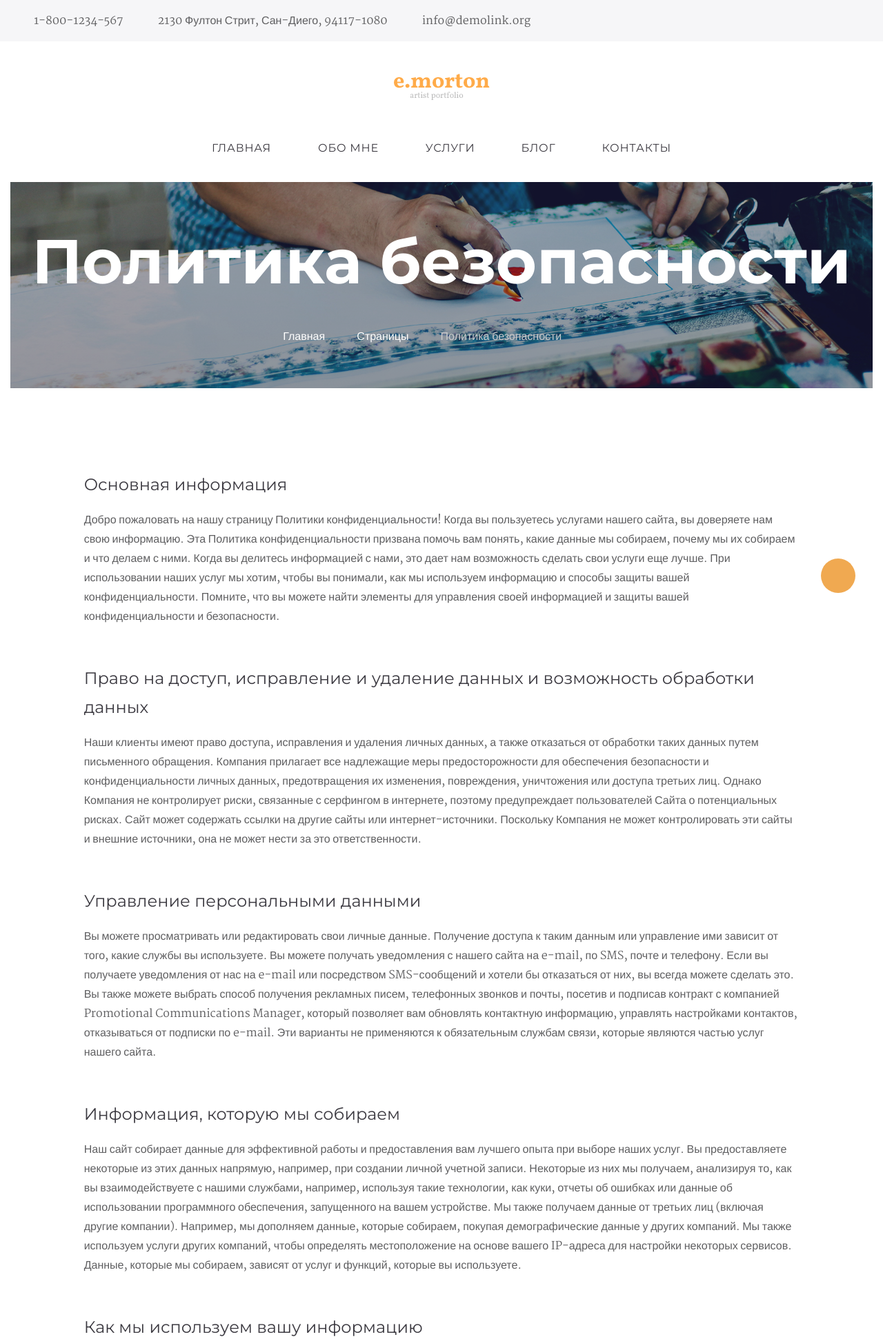
After one commit to rybkinn/picture-shop-django, a Django app: page /terms-of-use/ in a window 1280 px wide. The commit adds this page. Shown: the top 1942 px of the page at 69% size. Run offline with Django 4.2, Linux system fonts and the light colour scheme; some libraries are stand-ins or nearby versions; some web fonts are replaced.

Commit message:
added terms-of-use site page

```diff
--- /dev/null
+++ b/picture_shop/portfolio/templates/portfolio/terms-of-use.html
@@ -0,0 +1,100 @@
+{% extends 'base.html' %}
+
+{% block title %}Политика безопасности{% endblock %}
+
+{% block content %}
+<section class="section"
+    data-preset="{&quot;title&quot;:&quot;Breadcrumbs Classic&quot;,&quot;category&quot;:&quot;breadcrumbs&quot;,&quot;id&quot;:&quot;breadcrumbs-classic&quot;}">
+    <div class="shell-wide">
+        <div class="bg-dark-overlay section-bredcrumbs custom-bg-image novi-background bg-image-breadcrumbs-1">
+            <div class="breadcrumb-wrapper">
+                <h1 class="title">Политика безопасности</h1>
+                <ol class="breadcrumbs-custom">
+                    <li><a href="./">Главная</a></li>
+                    <li><a href="#">Страницы</a></li>
+                    <li>Политика безопасности&nbsp; &nbsp; &nbsp; &nbsp; &nbsp; &nbsp; &nbsp; &nbsp;</li>
+                </ol>
+            </div>
+        </div>
+    </div>
+</section>
+<!-- Privacy Policy-->
+<section class="section section-lg bg-white novi-background bg-cover"
+    data-preset="{&quot;title&quot;:&quot;Terms Of Use&quot;,&quot;category&quot;:&quot;secondary&quot;,&quot;id&quot;:&quot;terms-of-use&quot;}">
+    <div class="shell-wide">
+        <div class="range range-center range-fix">
+            <div class="cell-sm-12 cell-lg-10 cell-xl-6">
+                <!-- Terms-list-->
+                <dl class="list-terms list-terms-1">
+                    <dt class="heading-4">Основная информация</dt>
+                    <dd> Добро пожаловать на нашу страницу Политики конфиденциальности! Когда вы пользуетесь
+                        услугами нашего сайта, вы доверяете нам свою информацию. Эта Политика конфиденциальности
+                        призвана помочь вам понять, какие данные мы собираем, почему мы их собираем и что делаем
+                        с ними. Когда вы делитесь информацией с нами, это дает нам возможность сделать свои
+                        услуги еще лучше. При использовании наших услуг мы хотим, чтобы вы понимали, как мы
+                        используем информацию и способы защиты вашей конфиденциальности. Помните, что вы можете
+                        найти элементы для управления своей информацией и защиты вашей конфиденциальности и
+                        безопасности. </dd>
+                    <dt class="heading-4">Право на доступ, исправление и удаление данных и возможность обработки
+                        данных</dt>
+                    <dd> Наши клиенты имеют право доступа, исправления и удаления личных данных, а также
+                        отказаться от обработки таких данных путем письменного обращения. Компания прилагает все
+                        надлежащие меры предосторожности для обеспечения безопасности и конфиденциальности
+                        личных данных, предотвращения их изменения, повреждения, уничтожения или доступа третьих
+                        лиц. Однако Компания не контролирует риски, связанные с серфингом в интернете, поэтому
+                        предупреждает пользователей Сайта о потенциальных рисках. Сайт может содержать ссылки на
+                        другие сайты или интернет-источники. Поскольку Компания не может контролировать эти
+                        сайты и внешние источники, она не может нести за это ответственности. </dd>
+                    <dt class="heading-4">Управление персональными данными</dt>
+                    <dd> Вы можете просматривать или редактировать свои личные данные. Получение доступа к таким
+                        данным или управление ими зависит от того, какие службы вы используете. Вы можете
+                        получать уведомления с нашего сайта на e-mail, по SMS, почте и телефону. Если вы
+                        получаете уведомления от нас на e-mail или посредством SMS-сообщений и хотели бы
+                        отказаться от них, вы всегда можете сделать это. Вы также можете выбрать способ
+                        получения рекламных писем, телефонных звонков и почты, посетив и подписав контракт с
+                        компанией Promotional Communications Manager, который позволяет вам обновлять контактную
+                        информацию, управлять настройками контактов, отказываться от подписки по e-mail. Эти
+                        варианты не применяются к обязательным службам связи, которые являются частью услуг
+                        нашего сайта. </dd>
+                    <dt class="heading-4">Информация, которую мы собираем</dt>
+                    <dd> Наш сайт собирает данные для эффективной работы и предоставления вам лучшего опыта при
+                        выборе наших услуг. Вы предоставляете некоторые из этих данных напрямую, например, при
+                        создании личной учетной записи. Некоторые из них мы получаем, анализируя то, как вы
+                        взаимодействуете с нашими службами, например, используя такие технологии, как куки,
+                        отчеты об ошибках или данные об использовании программного обеспечения, запущенного на
+                        вашем устройстве. Мы также получаем данные от третьих лиц (включая другие компании).
+                        Например, мы дополняем данные, которые собираем, покупая демографические данные у других
+                        компаний. Мы также используем услуги других компаний, чтобы определять местоположение на
+                        основе вашего IP-адреса для настройки некоторых сервисов. Данные, которые мы собираем,
+                        зависят от услуг и функций, которые вы используете. </dd>
+                    <dt class="heading-4">Как мы используем вашу информацию</dt>
+                    <dd> Наш сайт собирает и использует данные, преследуя три основные цели: управление нашим
+                        бизнесом, предоставление (включая улучшение и персонализацию) услуг, отправление
+                        сообщений, в том числе рекламных. При выполнении этих задач мы объединяем данные,
+                        которые собираем через различные сервисы сайта, чтобы обеспечить более плавный,
+                        последовательный и персонализированный опыт. Однако для улучшения конфиденциальности
+                        существуют технологические гарантии, предотвращающие использование определенных
+                        комбинаций таких данных. Например, мы храним данные, которые собираем у вас, когда вы не
+                        авторизованы (не подписаны). </dd>
+                    <dt class="heading-4">Обмен информацией</dt>
+                    <dd> Мы используем ваши личные данные с вашего согласия или по мере необходимости для
+                        завершения транзакции или предоставления какой-либо услуги, которую вы запросили.
+                        Например, с вашего согласия мы можем передавать ваши данные третьим лицам. Когда вы
+                        предоставляете платежные данные для совершения покупки, мы будем делиться ними с банками
+                        и другими организациями, которые обрабатывают платежи или предоставляют другие
+                        финансовые услуги, а также для предотвращения мошенничества и снижения кредитного риска.
+                        Кроме того, мы передаем личные данные контролируемым филиалам и дочерним компаниям.
+                        Также мы передаем личные данные поставщикам или агентам, работающим от нашего имени.
+                        Например, компаниям, которые мы наняли, для поддержки клиентов. В таких случаях эти
+                        компании должны соблюдать наши требования к конфиденциальности и безопасности данных и
+                        не могут использовать личную информацию, которую они получают от нас, для каких-либо
+                        других целей. Мы также можем раскрывать личные данные в рамках корпоративных изменений,
+                        таких как слияние или продажа активов. </dd>
+                    <dt></dt>
+                    <dd><a class="email" href="mailto:#">privacy@demolink.org</a></dd>
+                </dl>
+            </div>
+        </div>
+    </div>
+</section>
+{% endblock %}
--- a/picture_shop/portfolio/urls.py
+++ b/picture_shop/portfolio/urls.py
@@ -9,4 +9,5 @@ urlpatterns = [
     path('services/', services, name='services'),
     path('services/portrait/', portrait, name='portrait'),
     path('services/street-artist-services/', street_artist_services, name='street-artist-services'),
+    path('terms-of-use/', terms_of_use, name='terms-of-use'),
 ]
--- a/picture_shop/portfolio/views.py
+++ b/picture_shop/portfolio/views.py
@@ -24,3 +24,7 @@ def portrait(request):
 
 def street_artist_services(request):
     return render(request, 'portfolio/street-artist-services.html')
+
+
+def terms_of_use(request):
+    return render(request, 'portfolio/terms-of-use.html')
--- a/picture_shop/templates/inc/_footer.html
+++ b/picture_shop/templates/inc/_footer.html
@@ -88,7 +88,7 @@
             <div class="range range-fix">
                 <div class="cell-sm-12">
                     <p class="copyright">© <span class="copyright-year">2022</span>&nbsp;Все права защищены.<a
-                            class="hover-text" href="terms-of-use.html">Политика конфиденциальности</a></p>
+                            class="hover-text" href="{% url 'terms-of-use' %}">Политика конфиденциальности</a></p>
                 </div>
             </div>
         </div>
```
